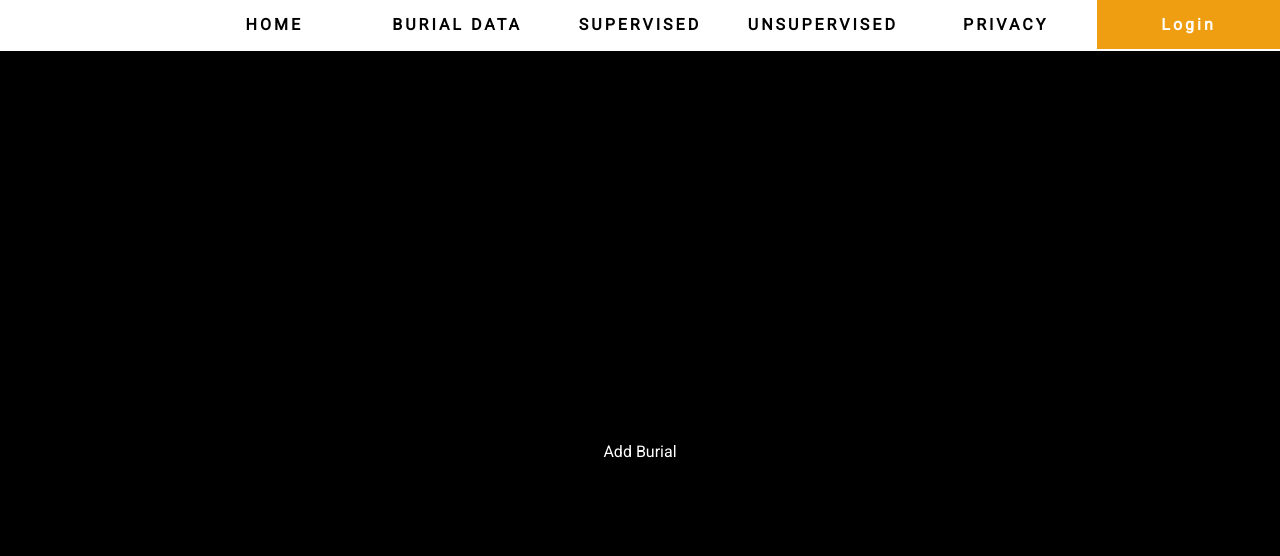
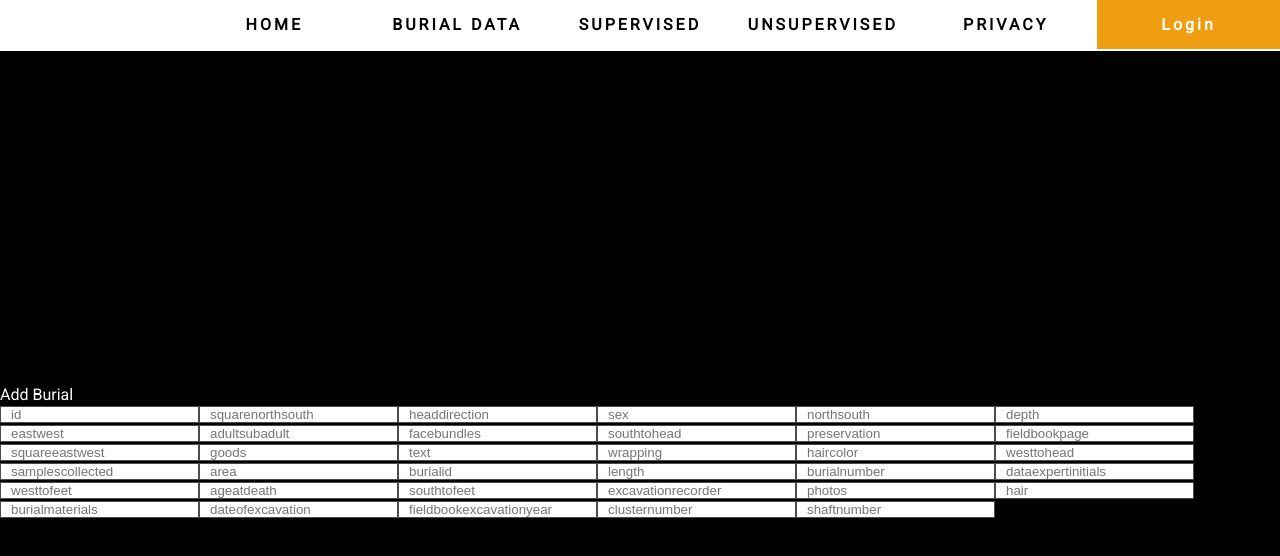
Before and after one commit to adamnorton-sunder/INTEX2, a React (Create React App) app in the folder frontend/: page /addBurial in a window 1280 px wide. Shown: the top 556 px of the page. Built offline with nearby package versions, Linux system fonts and the light colour scheme; what @aws-amplify/ui-react, aws-amplify would draw is missing.

Commit message:
Starting add Burial Page

```diff
--- a/frontend/src/components/AddBurial/AddBurial.tsx
+++ b/frontend/src/components/AddBurial/AddBurial.tsx
@@ -1,6 +1,22 @@
 function AddBurial() {
+
+    const fields = ['id', 'squarenorthsouth', 'headdirection', 'sex', 'northsouth', 'depth',
+                    'eastwest', 'adultsubadult', 'facebundles', 'southtohead', 'preservation',
+                    'fieldbookpage', 'squareeastwest', 'goods', 'text', 'wrapping', 'haircolor',
+                    'westtohead', 'samplescollected', 'area', 'burialid', 'length', 'burialnumber',
+                    'dataexpertinitials', 'westtofeet', 'ageatdeath', 'southtofeet', 'excavationrecorder',
+                    'photos', 'hair','burialmaterials', 'dateofexcavation', 'fieldbookexcavationyear',
+                    'clusternumber', 'shaftnumber']
+
     return (
-        <div>Add Burial</div>
+        <section style={{ maxWidth: '1400px', textAlign: 'left', justifyContent: 'start' }}>
+            <div>Add Burial</div>
+            <section>
+                {fields.map((key) => (
+                    <input key={key} placeholder={key} style={{ padding: '0px 10px', border: '1px solid #4c4c4c' }} />
+                ))}
+            </section>
+        </section>
     )
 }
 
```
